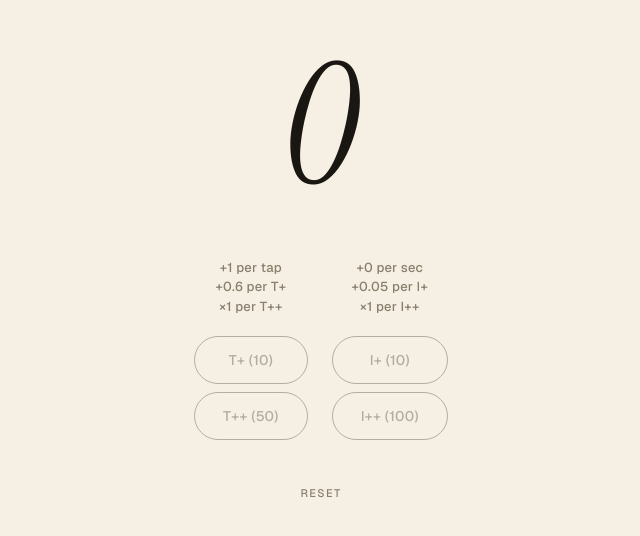
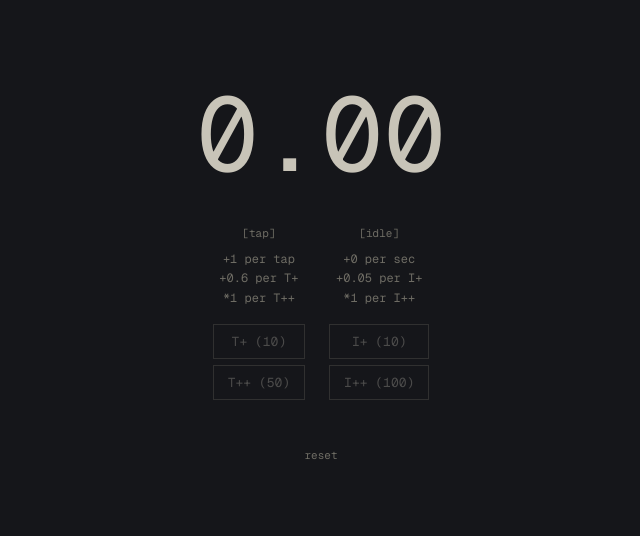
Before and after one commit to sha-ridi/clicker-game, a plain HTML site: page index.html in a window 1280 px wide. Shown: the part 126-662 px from the top of the page, without its empty margins (319-959 px from the left). Drawn offline with nearby package versions, Linux system fonts and the light colour scheme.

Commit message:
style update

```diff
--- a/index.html
+++ b/index.html
@@ -4,23 +4,23 @@
   <meta charset="UTF-8">
   <meta name="viewport" content="width=device-width, initial-scale=1, user-scalable=no">
   <meta name="apple-mobile-web-app-capable" content="yes">
-  <meta name="apple-mobile-web-app-status-bar-style" content="default">
-  <meta name="theme-color" content="#f5f0e3">
+  <meta name="apple-mobile-web-app-status-bar-style" content="black">
+  <meta name="theme-color" content="#15161a">
   <title>Clicker</title>
   <link rel="manifest" href="./manifest.webmanifest">
   <link rel="icon" type="image/svg+xml" href="./icon.svg">
   <link rel="apple-touch-icon" href="./icon.svg">
   <link rel="preconnect" href="https://fonts.googleapis.com">
   <link rel="preconnect" href="https://fonts.gstatic.com" crossorigin>
-  <link href="https://fonts.googleapis.com/css2?family=Instrument+Serif:ital@0;1&family=Geist:wght@400;500;600&display=swap" rel="stylesheet">
+  <link href="https://fonts.googleapis.com/css2?family=Geist+Mono:wght@400;500&display=swap" rel="stylesheet">
   <style>
     * { box-sizing: border-box; margin: 0; padding: 0; }
 
     :root {
-      --bg: #f5f0e3;
-      --ink: #1a1612;
-      --muted: #8a7f6e;
-      --accent: #c24a3d;
+      --bg:     #15161a;
+      --fg:     #c8c4b8;
+      --muted:  #6e6c64;
+      --accent: #a89868;
     }
 
     html, body {
@@ -30,9 +30,10 @@
     }
 
     body {
-      font-family: 'Geist', -apple-system, BlinkMacSystemFont, sans-serif;
+      font-family: 'Geist Mono', ui-monospace, 'SF Mono', Consolas, Menlo, monospace;
+      font-weight: 400;
       background: var(--bg);
-      color: var(--ink);
+      color: var(--fg);
       display: flex;
       flex-direction: column;
       align-items: center;
@@ -45,18 +46,38 @@
       overflow: hidden;
     }
 
-    .label {
-      font-size: 12px;
-      font-weight: 500;
-      letter-spacing: 0.14em;
-      text-transform: uppercase;
-      color: var(--muted);
-      margin-bottom: 8px;
+    .score-block {
+      text-align: center;
+      margin-bottom: 2.5rem;
     }
 
-    .score-block {
+    #count {
+      font-family: inherit;
+      font-weight: 400;
+      font-size: clamp(56px, 14vw, 104px);
+      line-height: 1;
+      display: block;
       text-align: center;
-      margin-bottom: 3rem;
+      color: var(--fg);
+    }
+
+    .float {
+      position: fixed;
+      transform: translate(-50%, -50%);
+      font-family: inherit;
+      font-weight: 400;
+      font-size: 20px;
+      color: var(--accent);
+      pointer-events: none;
+      white-space: nowrap;
+      animation: floatUp 0.9s cubic-bezier(0.2, 0.7, 0.3, 1) forwards;
+      z-index: 10;
+    }
+
+    @keyframes floatUp {
+      0%   { transform: translate(-50%, -50%); opacity: 0; }
+      15%  { transform: translate(-50%, -80%); opacity: 1; }
+      100% { transform: translate(-50%, -200%); opacity: 0; }
     }
 
     .upgrades {
@@ -74,60 +95,35 @@
       text-align: center;
     }
 
-    .stats {
-      margin-bottom: 1.25rem;
+    .column-header {
+      font-size: 11px;
       color: var(--muted);
-      font-size: 13px;
-      font-weight: 500;
-      letter-spacing: 0.02em;
-      line-height: 1.5;
-    }
-
-    #count {
-      font-family: 'Instrument Serif', Georgia, serif;
-      font-style: italic;
-      font-size: clamp(96px, 22vw, 168px);
-      line-height: 1;
-      display: block;
-      min-width: 1.5em;
+      margin-bottom: 10px;
       text-align: center;
     }
 
-    .float {
-      position: fixed;
-      transform: translate(-50%, -50%);
-      font-family: 'Instrument Serif', Georgia, serif;
-      font-style: italic;
-      font-size: 32px;
-      color: var(--accent);
-      pointer-events: none;
-      white-space: nowrap;
-      animation: floatUp 0.9s cubic-bezier(0.2, 0.7, 0.3, 1) forwards;
-      z-index: 10;
-    }
-
-    @keyframes floatUp {
-      0%   { transform: translate(-50%, -50%) scale(0.8); opacity: 0; }
-      15%  { transform: translate(-50%, -80%) scale(1);   opacity: 1; }
-      100% { transform: translate(-50%, -200%) scale(1);  opacity: 0; }
+    .stats {
+      margin-bottom: 1rem;
+      color: var(--muted);
+      font-size: 12px;
+      line-height: 1.6;
     }
 
     .upgrade-button {
-      font-family: 'Geist', sans-serif;
-      font-size: 14px;
-      font-weight: 500;
-      letter-spacing: 0.02em;
-      padding: 14px 28px;
+      font-family: inherit;
+      font-size: 13px;
+      font-weight: 400;
+      padding: 8px 14px;
       background: transparent;
-      color: var(--ink);
-      border: 1.5px solid var(--ink);
-      border-radius: 999px;
+      color: var(--fg);
+      border: 1px solid var(--muted);
+      border-radius: 0;
       cursor: pointer;
-      transition: transform 0.08s ease, opacity 0.15s ease, background 0.15s ease, color 0.15s ease;
+      transition: border-color 0.12s ease, color 0.12s ease, background 0.12s ease, opacity 0.12s ease;
     }
 
     .upgrade-button + .upgrade-button {
-      margin-top: 0.5rem;
+      margin-top: 6px;
     }
 
     .upgrade-button:disabled {
@@ -136,62 +132,62 @@
     }
 
     .upgrade-button:not(:disabled):hover {
-      background: var(--ink);
-      color: var(--bg);
+      border-color: var(--accent);
+      color: var(--accent);
     }
 
     .upgrade-button:not(:disabled):active {
-      transform: scale(0.96);
-      background: var(--ink);
+      background: var(--accent);
+      border-color: var(--accent);
       color: var(--bg);
     }
 
     #reset {
-      margin-top: 1.25rem;
-      font-family: 'Geist', sans-serif;
+      margin-top: 1.5rem;
+      font-family: inherit;
       font-size: 11px;
-      font-weight: 500;
-      letter-spacing: 0.12em;
-      text-transform: uppercase;
+      font-weight: 400;
       color: var(--muted);
       background: none;
       border: none;
       cursor: pointer;
-      padding: 6px 12px;
-      transition: color 0.15s ease;
+      padding: 4px 8px;
+      transition: color 0.12s ease;
     }
 
-    #reset:hover { color: var(--ink); }
+    #reset:hover { color: var(--fg); }
   </style>
 </head>
 <body>
   <div class="score-block">
-    <span id="count">0</span>
+    <span id="count">0.00</span>
   </div>
 
   <div class="upgrades">
     <section class="upgrade-column">
+      <div class="column-header">[tap]</div>
       <div class="stats">
         <div id="stat-per-tap">+1 per tap</div>
         <div id="stat-tb">+0.6 per T+</div>
-        <div id="stat-tbm">×1 per T++</div>
+        <div id="stat-tbm">*1 per T++</div>
       </div>
       <button id="upgrade-click" class="upgrade-button">T+ (10)</button>
       <button id="upgrade-click-power" class="upgrade-button">T++ (50)</button>
     </section>
 
     <section class="upgrade-column">
+      <div class="column-header">[idle]</div>
       <div class="stats">
         <div id="stat-per-sec">+0 per sec</div>
         <div id="stat-ib">+0.05 per I+</div>
-        <div id="stat-ibm">×1 per I++</div>
+        <div id="stat-ibm">*1 per I++</div>
       </div>
       <button id="upgrade-idle" class="upgrade-button">I+ (10)</button>
       <button id="upgrade-idle-power" class="upgrade-button">I++ (100)</button>
     </section>
   </div>
 
-  <button id="reset">Reset</button>
+  <button id="reset">reset</button>
 
   <script src="./balance.js"></script>
   <script>
@@ -223,6 +219,16 @@
       return n.toExponential(2)
         .replace('e+', 'e')
         .replace(/\.?0+e/, 'e');
+    }
+
+    function fmtCount(n) {
+      if (Math.abs(n) < SCIENTIFIC_THRESHOLD) {
+        return n.toLocaleString(undefined, {
+          minimumFractionDigits: 2,
+          maximumFractionDigits: 2,
+        });
+      }
+      return n.toExponential(2).replace('e+', 'e');
     }
 
     function getClickPowerMult() {
@@ -281,15 +287,15 @@
     }
 
     function render() {
-      display.textContent = fmt(state.count);
+      display.textContent = fmtCount(state.count);
 
       statPerTap.textContent = `+${fmt(getPerClick())} per tap`;
       statTB.textContent     = `+${fmt(getClickDelta())} per T+`;
-      statTBM.textContent    = `×${fmt(getClickPowerMult())} per T++`;
+      statTBM.textContent    = `*${fmt(getClickPowerMult())} per T++`;
 
       statPerSec.textContent = `+${fmt(getPerSec())} per sec`;
       statIB.textContent     = `+${fmt(getIdleDelta())} per I+`;
-      statIBM.textContent    = `×${fmt(getIdlePowerMult())} per I++`;
+      statIBM.textContent    = `*${fmt(getIdlePowerMult())} per I++`;
 
       const tbCost = getClickUpgradeCost();
       upgradeBtn.textContent = `T+ (${fmt(tbCost)})`;
--- a/service-worker.js
+++ b/service-worker.js
@@ -1,4 +1,4 @@
-const CACHE_NAME = 'clicker-v8';
+const CACHE_NAME = 'clicker-v10';
 
 const PRECACHE = [
   './',
```
Also changed, not shown: icon.svg, manifest.webmanifest.
